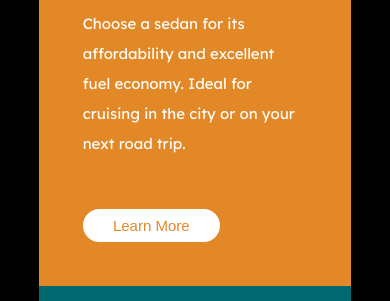
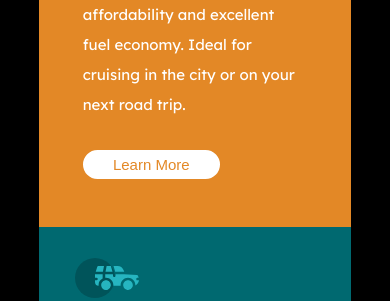
Before and after one commit to black-hole-digital-solutions/3-column-preview-component, a plain HTML site: page index.html in a window 390 px wide. Shown: the part 223-524 px from the top of the page. Drawn offline with Linux system fonts and the light colour scheme.

Commit message:
changes to style

```diff
--- a/style.css
+++ b/style.css
@@ -11,7 +11,7 @@ font-family: 'Lexend Deca', sans-serif;
 
 main {
     border: 1px solid black;
-    width: 60%;
+    width: 70%;
     height: 80%;
     display: flex;
     flex-direction: row;
@@ -62,7 +62,8 @@ button {
     height: 10%;
     border-radius: 25px;
     border: solid 2px white;
-    margin-top:25%;
+    /* margin-top:25%; */
+    /* bottom: 0px; */
 }
 
 #sedan {
@@ -144,6 +145,10 @@ border-bottom-left-radius: 15px;
         border-bottom-left-radius: 0;
     }
 
+    .image-container {
+        margin: 5px;
+    }
+
     #luxury {
         border-bottom-left-radius: 15px;
         border-top-right-radius: 0;
@@ -160,7 +165,8 @@ border-bottom-left-radius: 15px;
     }
 
     p {
-        font-size: 2rem;
+        font-size: 1.5rem;
+        margin-bottom: 5px;
     }
 }
 
```
